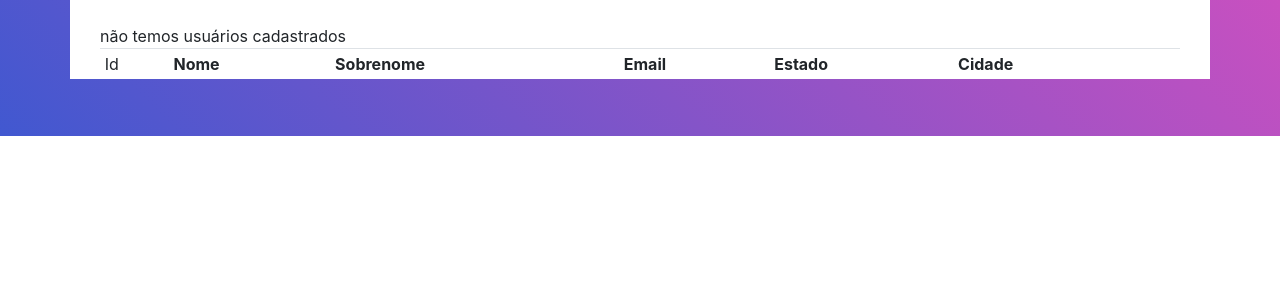
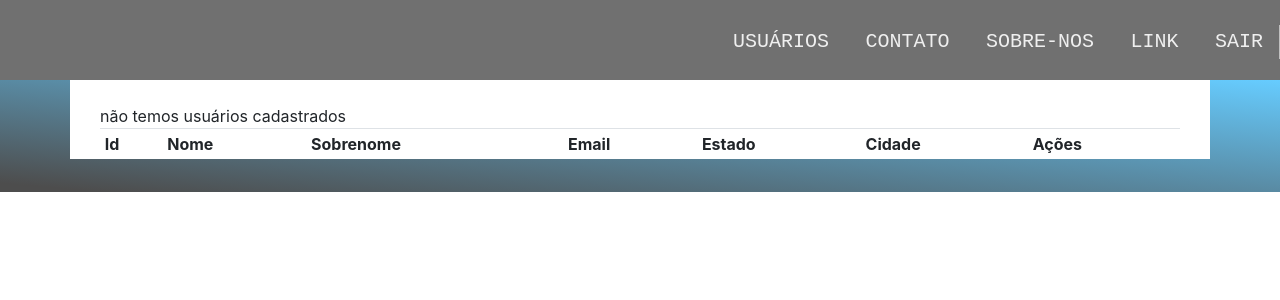
Before and after one commit to luishenriquemildenberg/Php-System, a PHP site: page /select.php in a window 1280 px wide. Shown: the top 300 px of the page. Run offline with PHP 8.4, Linux system fonts and the light colour scheme; data that the repository does not hold is empty; some web fonts are replaced.

Commit message:
varias alterações

```diff
--- a/css/main.css
+++ b/css/main.css
@@ -168,21 +168,14 @@ iframe {
   justify-content: center;
   align-items: center;
   padding: 15px;
-  background: #9053c7;
-   background: -webkit-linear-gradient(-135deg, #c850c0, #4158d0);
-  background: -o-linear-gradient(-135deg, #c850c0, #4158d0);
-  background: -moz-linear-gradient(-135deg, #c850c0, #4158d0);
-  background: linear-gradient(-135deg, #c850c0, #4158d0);
+  background: linear-gradient(to top right, #4d4d4d 4%, #66ccff 100%);
 }
 .container-home100 {
   width: 100%;
-  min-height: 17vh;
-  background: #9053c7;
-  background: -webkit-linear-gradient(-135deg, #c850c0, #4158d0);
-  background: -o-linear-gradient(-135deg, #c850c0, #4158d0);
-  background: -moz-linear-gradient(-135deg, #c850c0, #4158d0);
-  background: linear-gradient(-135deg, #c850c0, #4158d0);
+  min-height: 14vh;
+  background: linear-gradient(to top right, #4d4d4d 4%, #66ccff 100%);
 }
+
 .container {
   background: #fff;
 }
--- a/css/style.css
+++ b/css/style.css
@@ -15,14 +15,22 @@ font-size: 12px;
     position:relative;
     float: right;;
     border-right:1px solid #c0c0c0;
-    margin-top: 61px
-
+    margin-top: 25px
 }
 
 .menu  a:hover{
-background: #4158d0;
+background: hsl(202, 66%, 60%);
 color:#fff;
 text-shadow:0px 0px 5px #c850c0;
+}
+
+.menu a {
+    font-size: 20px;
+    font-family: Courier new;
+    letter-spacing: normal;
+    padding: 16px;
+    text-transform: uppercase;
+    color: #efefef;
 }
 .img-fluide{
     width: 100%;
@@ -32,12 +40,8 @@ text-shadow:0px 0px 5px #c850c0;
 
 .cabecalho{
     width: 100%;
-    height: 75px;
-    background: #9053c7;
-    background: -webkit-linear-gradient(-135deg, #c850c0, #4158d0);
-    background: -o-linear-gradient(-135deg, #c850c0, #4158d0);
-    background: -moz-linear-gradient(-135deg, #c850c0, #4158d0);
-    background: linear-gradient(-135deg, #c850c0, #4158d0);
+    height: 80px;
+    background-color:#707070;
 }
 
  h5 {
--- a/home_EDITADO.php
+++ b/home_EDITADO.php
@@ -16,7 +16,7 @@
       <a class="btn btn-light" href="contato.php" role="button">Contato</a>
       <a class="btn btn-light" href="#" role="button">Sobre-nos</a>
       <a class="btn btn-light" href="teste.php" role="button">link</a>
-      <a class="btn btn-light" href="index.html" role="button">Sair</a>
+      <a class="btn btn-light" href="teste.php" role="button">Sair</a>
     </ul>
   </nav>
 </div>
--- a/seguranca.php
+++ b/seguranca.php
@@ -20,7 +20,7 @@ if ($_SERVER['REQUEST_METHOD'] == 'POST') {
 
     $result = $conn->query($sql); // consultando utiliza o query
 
-    if ($result->fetchColumn()) { //
+    if ($result->fetchColumn()) {
         header("Location: view/home.php"); // tem que trocar se não for usar o padrão mvc
     }else{
       header ("location: ./");
--- a/seleciona_usuario.php
+++ b/seleciona_usuario.php
@@ -1,3 +1,4 @@
+<div class="cabecalho">
 <?php
 require 'config.php';
 
@@ -75,6 +76,7 @@ $result = $pdo->fetch(PDO::FETCH_ASSOC);
     </div>
     </br>
 </form>
+</div>
 <link rel="stylesheet" href="https://stackpath.bootstrapcdn.com/bootstrap/4.4.1/css/bootstrap.min.css" integrity="sha384-Vkoo8x4CGsO3+Hhxv8T/Q5PaXtkKtu6ug5TOeNV6gBiFeWPGFN9MuhOf23Q9Ifjh" crossorigin="anonymous">
 <script src="https://stackpath.bootstrapcdn.com/bootstrap/4.4.1/js/bootstrap.min.js" integrity="sha384-wfSDF2E50Y2D1uUdj0O3uMBJnjuUD4Ih7YwaYd1iqfktj0Uod8GCExl3Og8ifwB6" crossorigin="anonymous"></script>
 <script src="https://code.jquery.com/jquery-3.4.1.slim.min.js" integrity="sha384-J6qa4849blE2+poT4WnyKhv5vZF5SrPo0iEjwBvKU7imGFAV0wwj1yYfoRSJoZ+n" crossorigin="anonymous"></script>
--- a/select.php
+++ b/select.php
@@ -1,5 +1,7 @@
 <?php
 require_once 'config.php';
+include 'view/header.php';
+
 try {
 
     $sql = "SELECT * FROM usuario ORDER BY id ";
@@ -14,19 +16,18 @@ try {
 <link rel="stylesheet" type="text/css" href="css/main.css" />
 
 <div class="container-home100">
-
     <div class="container">
         <div class='container pt-4'>
             <form action="insert.php" method="GET">
                 <table class="table table-sm table-hover">
                     <tr>
-                        <td>Id</td>
+                        <td><b>Id</td>
                         <td><b>Nome</td>
                         <td><b>Sobrenome</td>
                         <td><b>Email</td>
                         <td><b>Estado</td>
                         <td><b>Cidade</td>
-                        <td><b>&nbsp;</td>
+                        <td><b>Ações</td>
                     </tr>
         </div>
     </div>
--- a/sobre.php
+++ b/sobre.php
@@ -1,3 +1,4 @@
+<?php include 'view/header.php'; ?>
 <html>
 
 <head>
@@ -5,10 +6,7 @@
     <title>Sobre nós</title>
     <link rel="stylesheet" type="text/css" href="css/style.css" />
 </head>
-
 <body>
-    <div class="cabecalho">
-    </div>
     <br>
     <br>
     <div class="container">
--- /dev/null
+++ b/view/header.php
@@ -0,0 +1,26 @@
+<?php
+define('DIR',dirname(__FILE__."/"));
+?>
+
+<head>
+  <meta charset="UTF-8">
+  <title>Home</title>
+  <link rel="stylesheet" type="text/css" href="../css/style.css" />
+  <link rel="stylesheet" type="text/css" href="../css/main.css" />
+</head>
+<body>
+  <header>
+
+<div class="cabecalho">
+  <nav>
+    <ul class="menu">
+      <a class="botao" href="../select.php" role="button">Usuários</a>
+      <a class="botao" href="../contato.php" role="button">Contato</a>
+      <a class="botao" href="../sobre.php" role="button">Sobre-nos</a>
+      <a class="botao" href="../teste.php" role="button">link</a>
+      <a class="botao" href="../index.php" role="button">Sair</a>
+    </ul>
+  </nav>
+</div>
+</header>
+</body>
```
Also changed, not shown: contato.php (+7 -2 lines), footer.php (added, +23 -0 lines), teste.php (deleted, +0 -127 lines), view/home.php (+5 -15 lines), view/teste.php (added, +238 -0 lines), img/Design sem nome (1).png (added), img/brancoroxo.jpg (deleted), img/download.jfif (deleted), img/home.jpg (deleted), img/img_home.jpg (added), img/img_home.png (added), img/roxa1.jpg (deleted).
